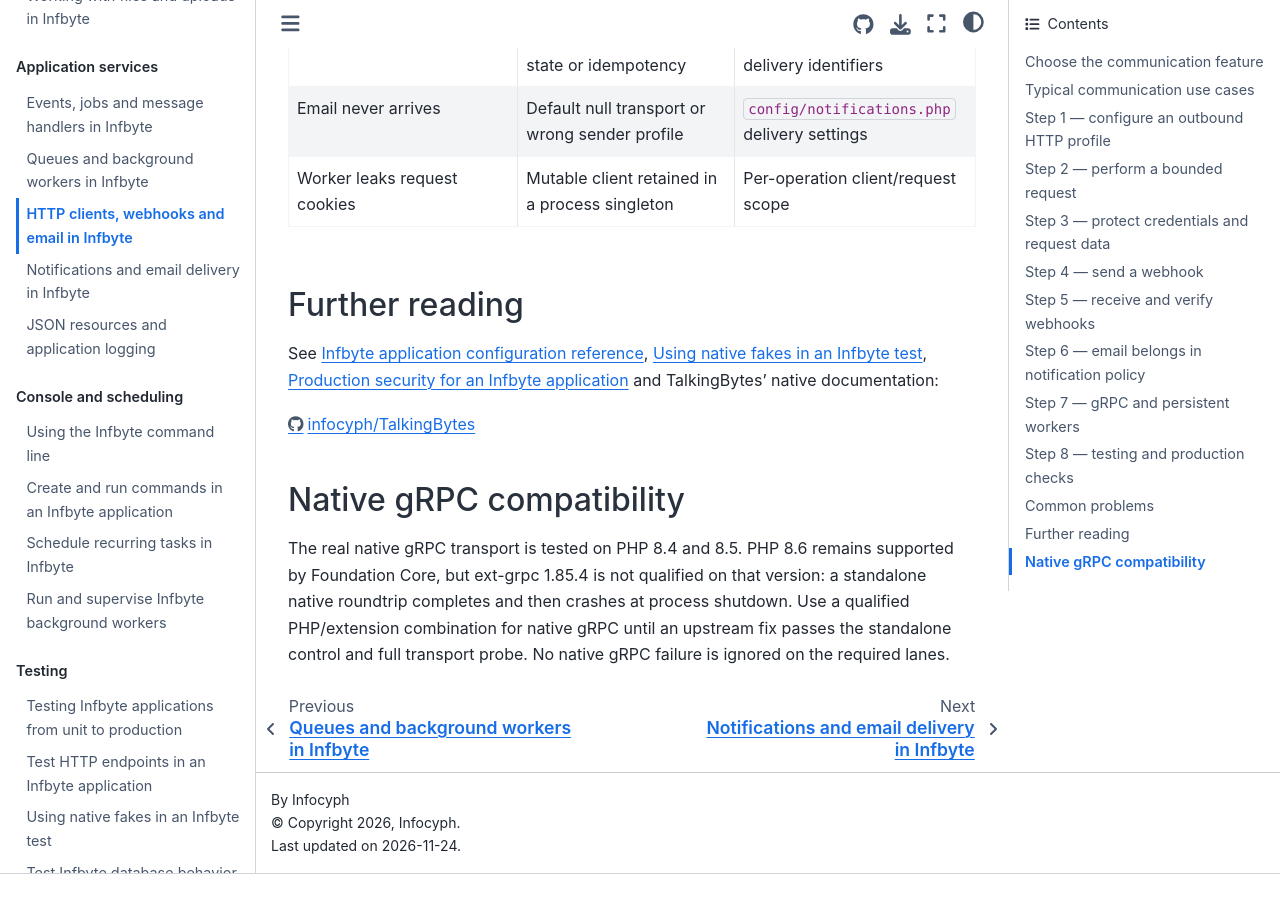
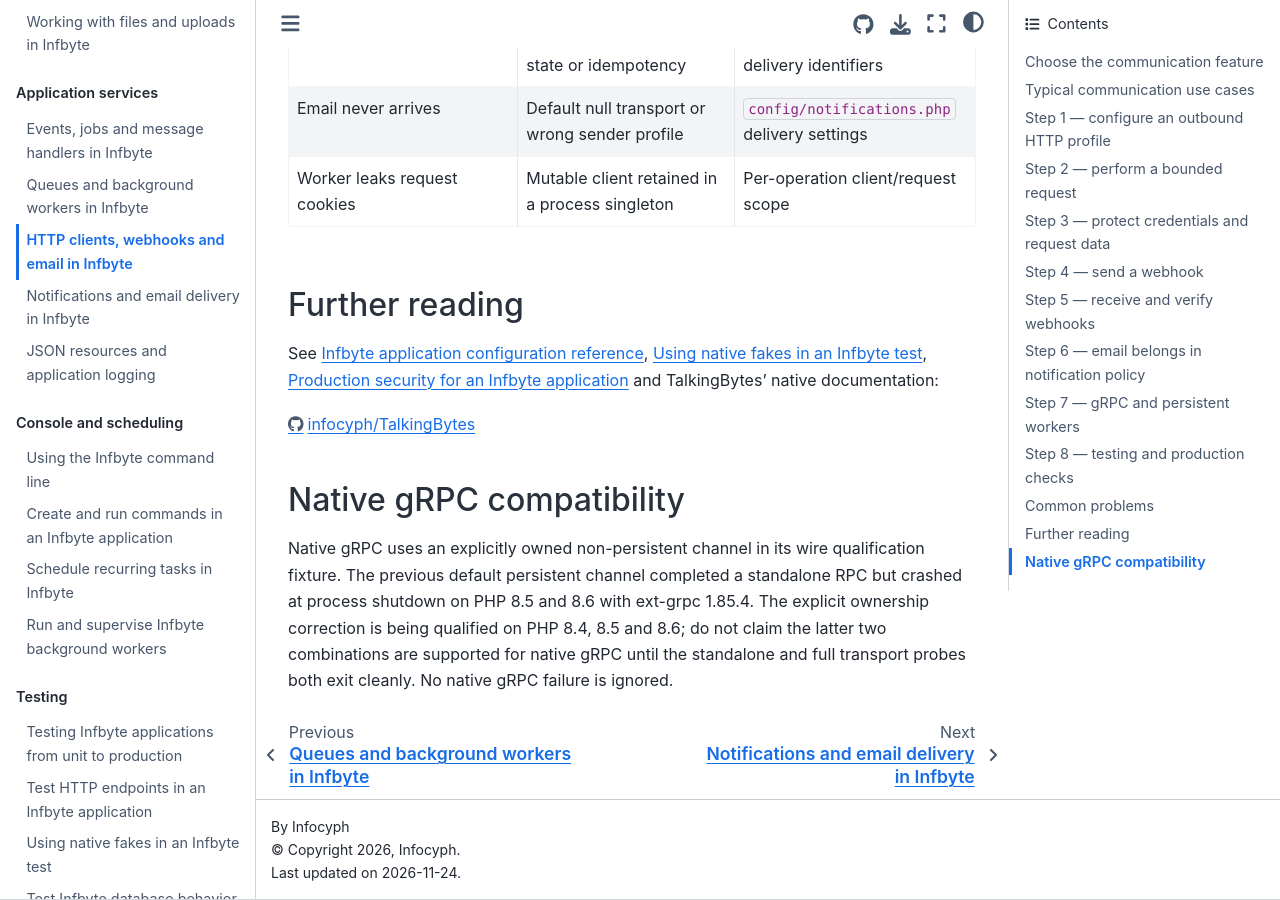
Before and after one commit to infocyph/Foundation, a Sphinx documentation site: the page built from docs/services/communication.rst, in a window 1280 px wide and 900 px high, scrolled down 4585 px. Built offline with Sphinx 7.4.7 and the Sphinx Book theme 1.1.4, drawn with Linux system fonts in a browser that asks for light colours; before the commit the page ends 5459 px from its top, so only the background shows below that.

Commit message:
fix(grpc): qualify explicitly owned native channels on all PHP versions

```diff
--- a/docs/services/communication.rst
+++ b/docs/services/communication.rst
@@ -266,9 +266,10 @@ https://github.com/infocyph/TalkingBytes
 Native gRPC compatibility
 -------------------------
 
-The real native gRPC transport is tested on PHP 8.4 and 8.5. PHP 8.6
-remains supported by Foundation Core, but ext-grpc 1.85.4 is not qualified
-on that version: a standalone native roundtrip completes and then crashes
-at process shutdown. Use a qualified PHP/extension combination for native
-gRPC until an upstream fix passes the standalone control and full transport
-probe. No native gRPC failure is ignored on the required lanes.
+Native gRPC uses an explicitly owned non-persistent channel in its wire
+qualification fixture. The previous default persistent channel completed
+a standalone RPC but crashed at process shutdown on PHP 8.5 and 8.6 with
+ext-grpc 1.85.4. The explicit ownership correction is being qualified on
+PHP 8.4, 8.5 and 8.6; do not claim the latter two combinations are
+supported for native gRPC until the standalone and full transport probes
+both exit cleanly. No native gRPC failure is ignored.
```
Also changed, not shown: docs/plans/foundation-risk-engine-handoff-plan.md (+4 -0 lines), 3 other files.
